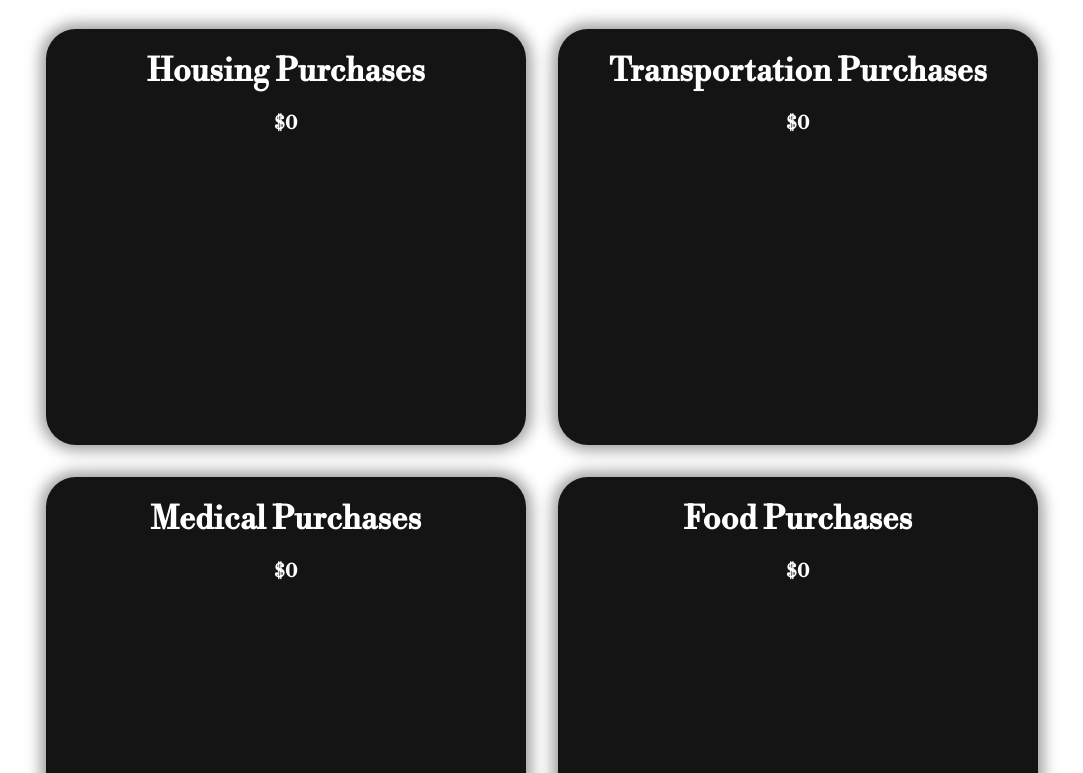
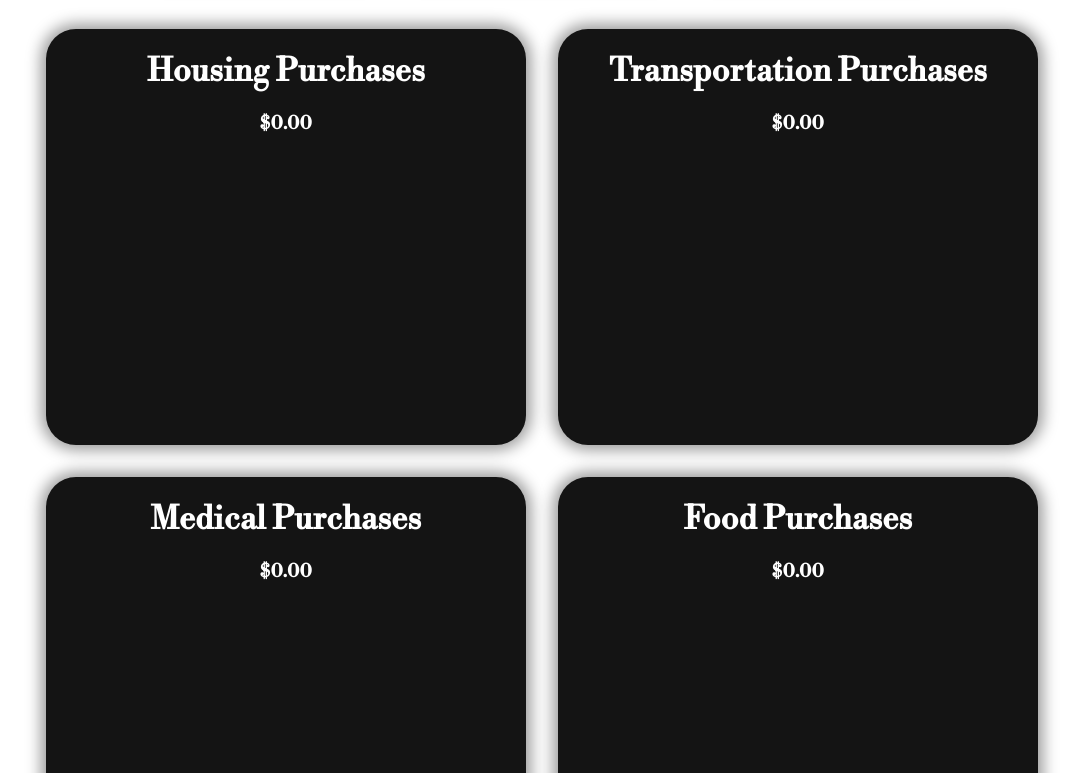
Before and after one commit to melxincognito/where-did-my-money-go-typescript, a React (Create React App) app: page / in a window 1280 px wide. Shown: the part 847-1620 px from the top of the page, without its empty margins (98-1181 px from the left). Built offline with nearby package versions, Linux system fonts and the light colour scheme.

Commit message:
changed display for purchase category total to include cents

```diff
--- a/src/components/lists/PurchaseCategoriesList.tsx
+++ b/src/components/lists/PurchaseCategoriesList.tsx
@@ -48,7 +48,7 @@ const PurchaseCategoriesTile: FC<PurchaseCategoriesTileProps> = ({
       <Box sx={styles.purchaseCategoryTile}>
         <div style={styles.purchaseCategoryTileHeader}>
           <h1>{purchaseCategory} Purchases</h1>
-          <h3>${purchaseCategoryTotal}</h3>
+          <h3>${purchaseCategoryTotal.toFixed(2)}</h3>
         </div>
 
         {children}
```
